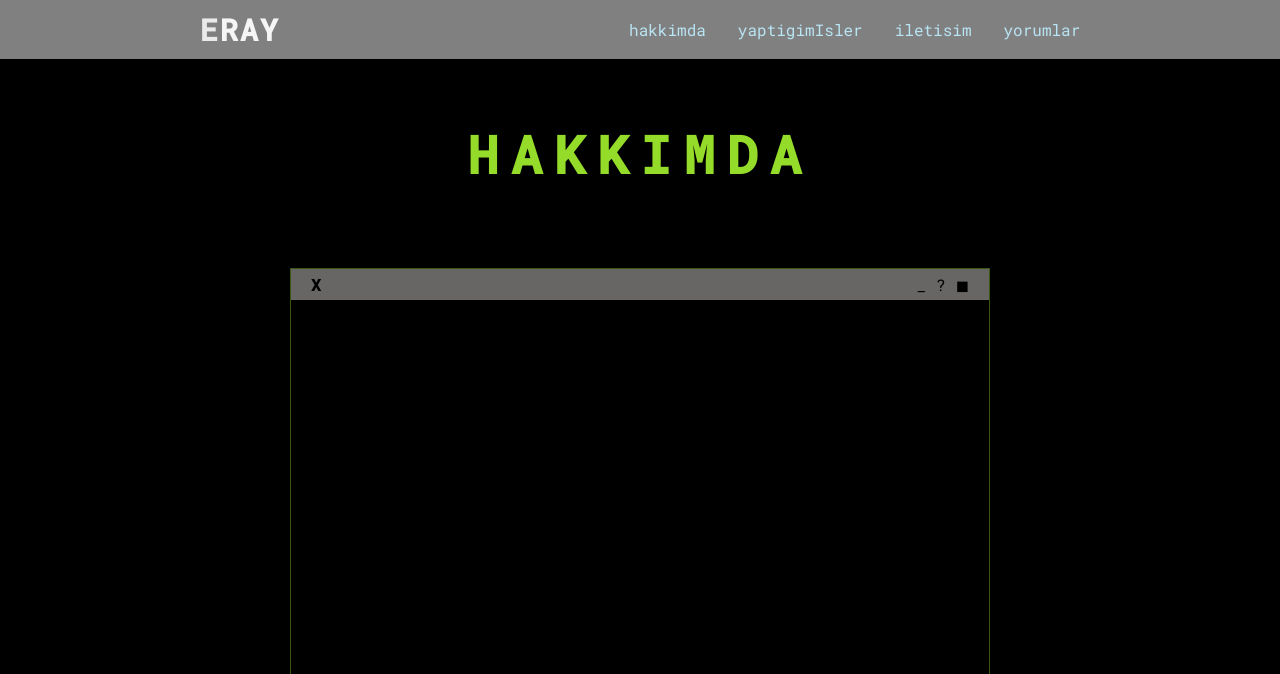
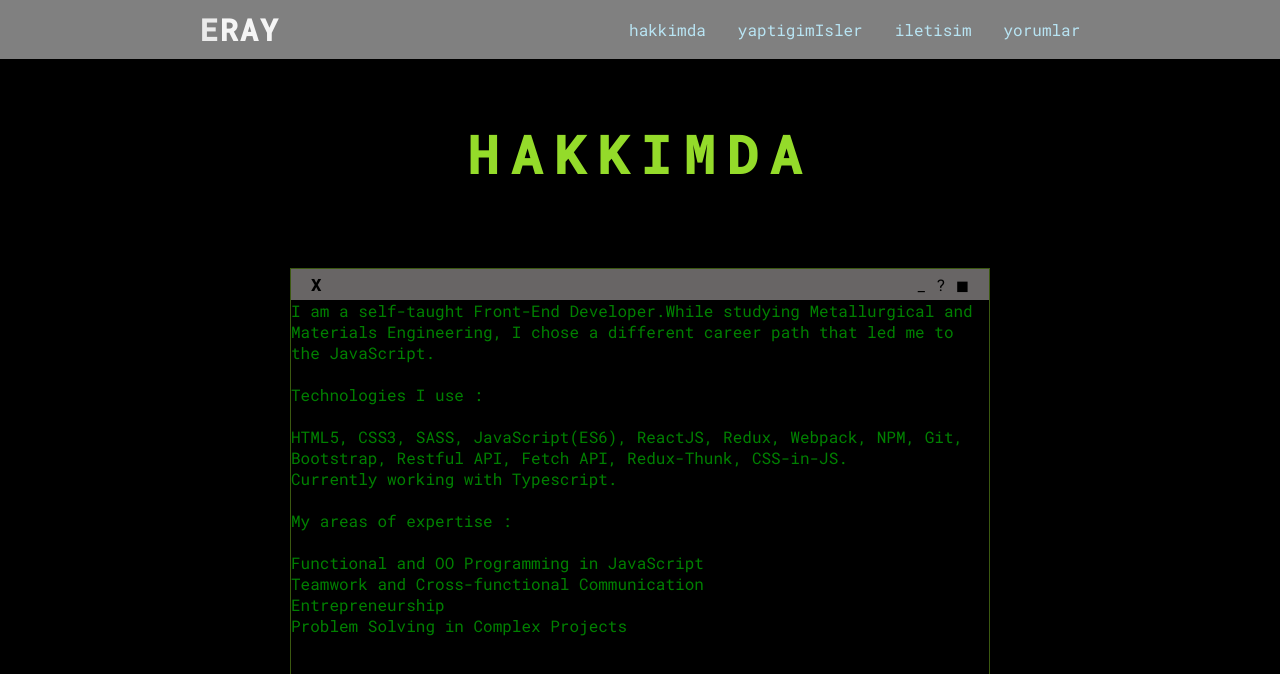
Before and after one commit to eraydurak/konusarak-ogren, a React (Create React App) app: page / in a window 1280 px wide. Shown: the top 674 px of the page. Built offline with nearby package versions, Linux system fonts and the light colour scheme.

Commit message:
Added About component

```diff
--- a/src/About.jsx
+++ b/src/About.jsx
@@ -1,5 +1,5 @@
 const About = () => {
-  return(
+  return (
     <>
       <h1 className="big-header">HAKKIMDA</h1>
       <div className="about-container">
@@ -17,6 +17,26 @@ const About = () => {
           </li>
           </ul>
         </div>
+        <div className="paraDiv">
+          <p>I am a self-taught Front-End Developer.While studying Metallurgical and Materials Engineering, I chose a different career path that led me to the JavaScript.</p><br />
+          <span>Technologies I use :</span><br /><br />
+          <p>HTML5, CSS3, SASS, JavaScript(ES6), ReactJS, Redux, Webpack, NPM, Git, Bootstrap, Restful API, Fetch API, Redux-Thunk, CSS-in-JS.</p><p>Currently working with Typescript.</p><br />
+          <span>My areas of expertise :</span><br /><br />
+          <ul>
+            <li>
+              Functional and OO Programming in JavaScript
+            </li>
+            <li>
+              Teamwork and Cross-functional Communication
+            </li>
+            <li>
+              Entrepreneurship
+            </li>
+            <li>
+              Problem Solving in Complex Projects
+            </li>
+          </ul>
+        </div>
       </div>
     </>
   );
```
Lines whose indentation alone changed are shown as unchanged.
